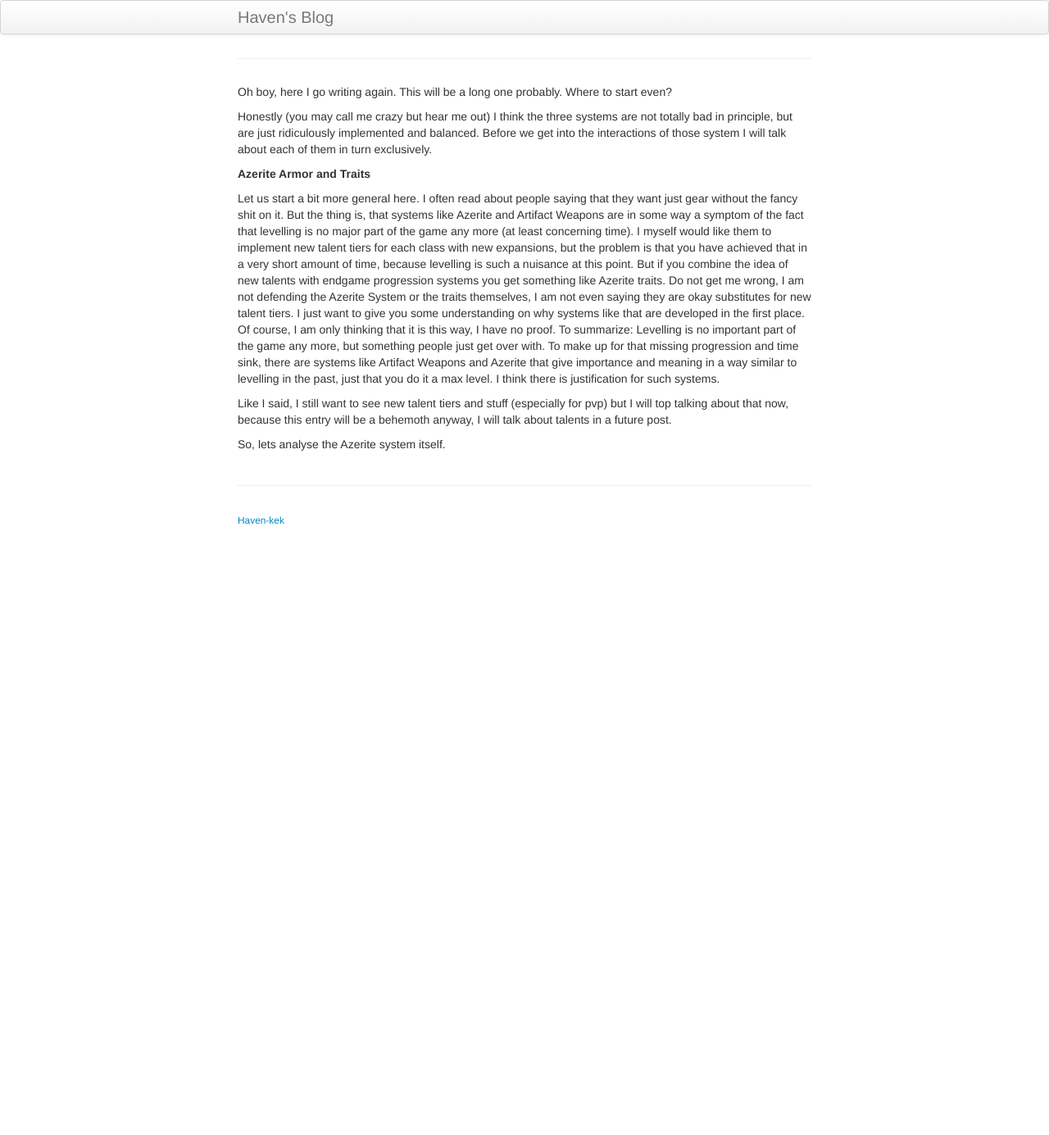
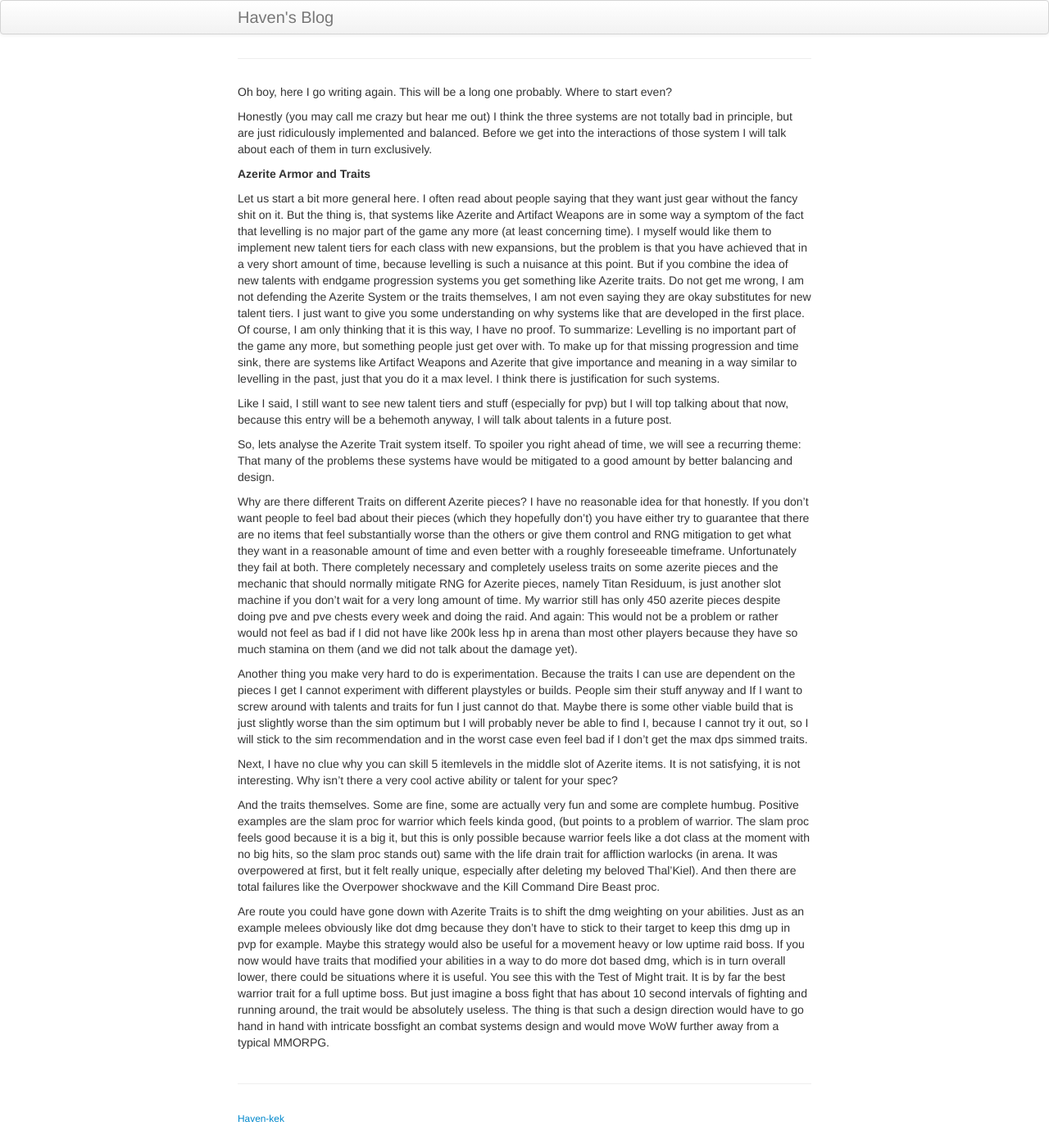
Before and after one commit to Haven-Kek/Haven-Kek.github.io, a Jekyll site: the page built from pages/Blog2.md, in a window 1280 px wide. Shown: the whole page at 82% size. Built offline with Jekyll 4.4.1, drawn with Linux system fonts in a browser that asks for light colours; our own code applies the rules of GitHub Pages for plain Markdown files; before the commit the page ends 900 px from its top, so only the background shows below that.

Commit message:
Update Blog2.md

```diff
--- a/pages/Blog2.md
+++ b/pages/Blog2.md
@@ -16,4 +16,14 @@ Let us start a bit more general here. I often read about people saying that they
 
 Like I said, I still want to see new talent tiers and stuff (especially for pvp) but I will top talking about that now, because this entry will be a behemoth anyway, I will talk about talents in a future post.
 
-So, lets analyse the Azerite system itself.
+So, lets analyse the Azerite Trait system itself. To spoiler you right ahead of time, we will see a recurring theme: That many of the problems these systems have would be mitigated to a good amount by better balancing and design.
+
+Why are there different Traits on different Azerite pieces? I have no reasonable idea for that honestly. If you don't want people to feel bad about their pieces (which they hopefully don't) you have either try to guarantee that there are no items that feel substantially worse than the others or give them control and RNG mitigation to get what they want in a reasonable amount of time and even better with a roughly foreseeable timeframe. Unfortunately they fail at both. There completely necessary and completely useless traits on some azerite pieces and the mechanic that should normally mitigate RNG for Azerite pieces, namely Titan Residuum, is just another slot machine if you don't wait for a very long amount of time. My warrior still has only 450 azerite pieces despite doing pve and pve chests every week and doing the raid. And again: This would not be a problem or rather would not feel as bad if I did not have like 200k less hp in arena than most other players because they have so much stamina on them (and we did not talk about the damage yet).
+
+Another thing you make very hard to do is experimentation. Because the traits I can use are dependent on the pieces I get I cannot experiment with different playstyles or builds. People sim their stuff anyway and If I want to screw around with talents and traits for fun I just cannot do that. Maybe there is some other viable build that is just slightly worse than the sim optimum but I will probably never be able to find I, because I cannot try it out, so I will stick to the sim recommendation and in the worst case even feel bad if I don't get the max dps simmed traits.
+
+Next, I have no clue why you can skill 5 itemlevels in the middle slot of Azerite items. It is not satisfying, it is not interesting. Why isn't there a very cool active ability or talent for your spec?
+
+And the traits themselves. Some are fine, some are actually very fun and some are complete humbug. Positive examples are the slam proc for warrior which feels kinda good, (but points to a problem of warrior. The slam proc feels good because it is a big it, but this is only possible because warrior feels like a dot class at the moment with no big hits, so the slam proc stands out) same with the life drain trait for affliction warlocks (in arena. It was overpowered at first, but it felt really unique, especially after deleting my beloved Thal'Kiel). And then there are total failures like the Overpower shockwave and the Kill Command Dire Beast proc.
+
+Are route you could have gone down with Azerite Traits is to shift the dmg weighting on your abilities. Just as an example melees obviously like dot dmg because they don't have to stick to their target to keep this dmg up in pvp for example. Maybe this strategy would also be useful for a movement heavy or low uptime raid boss. If you now would have traits that modified your abilities in a way to do more dot based dmg, which is in turn overall lower, there could be situations where it is useful. You see this with the Test of Might trait. It is by far the best warrior trait for a full uptime boss. But just imagine a boss fight that has about 10 second intervals of fighting and running around, the trait would be absolutely useless. The thing is that such a design direction would have to go hand in hand with intricate bossfight an combat systems design and would move WoW further away from a typical MMORPG.
```
